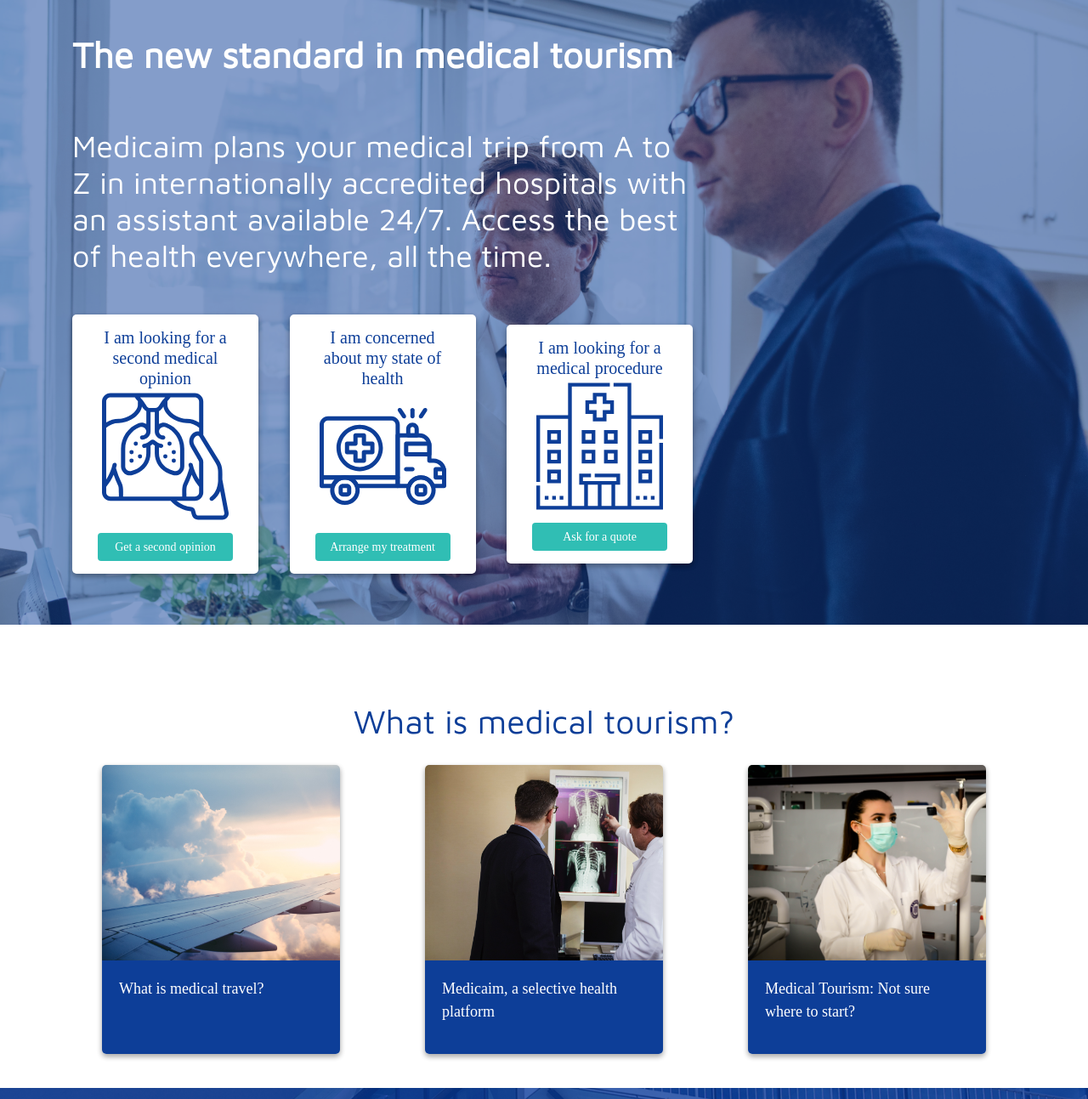
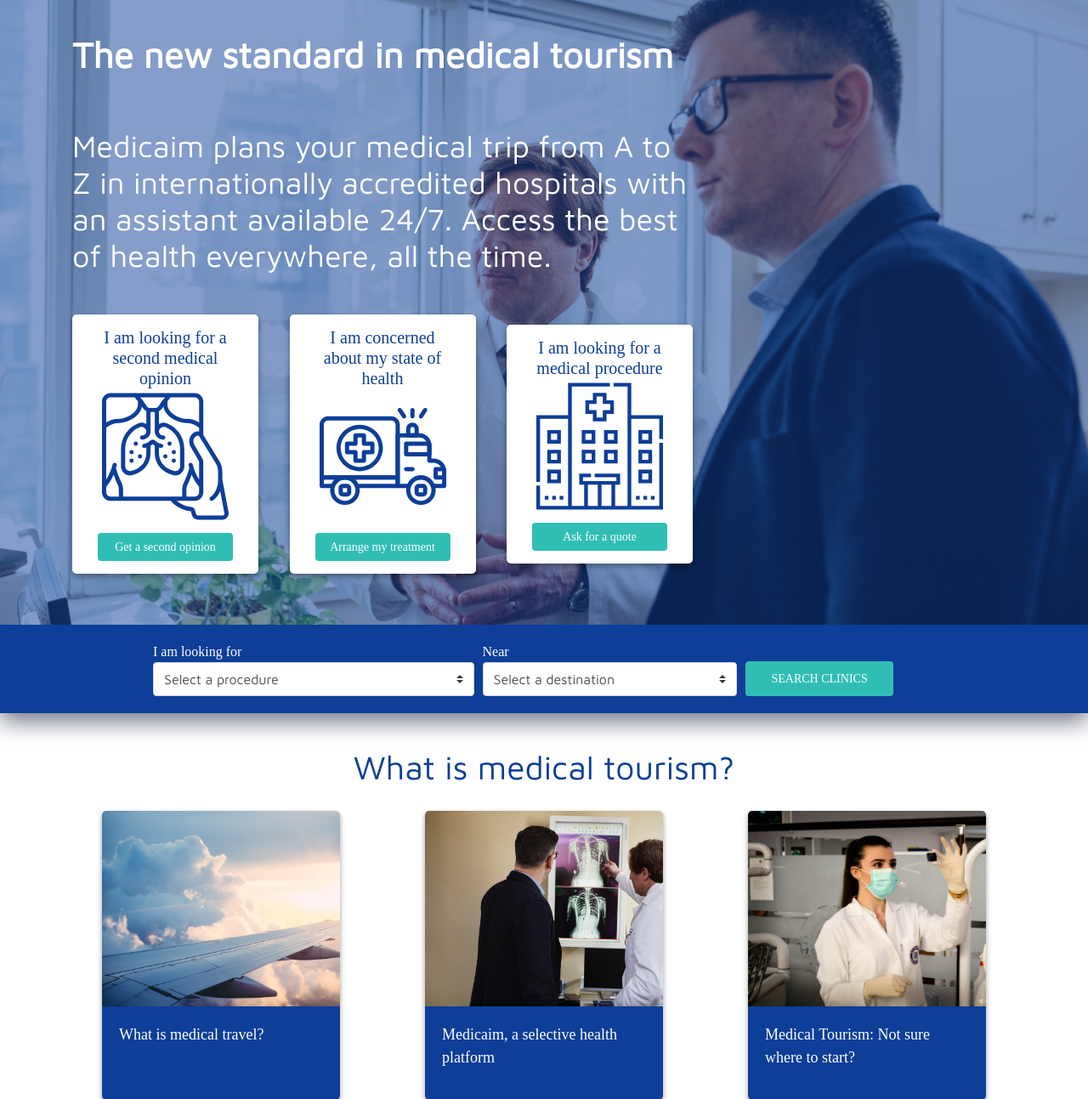
Before and after one commit to benjaminpenaolvera/medicine, a PHP site: page / in a window 1280 px wide. Shown: the part 173-1466 px from the top of the page at 85% size. Run offline with PHP 8.4, Linux system fonts and the light colour scheme; some libraries are stand-ins or nearby versions.

Commit message:
[feature] Add search bar section

```diff
--- a/home/index.html
+++ b/home/index.html
@@ -134,12 +134,24 @@
           <div class="form-row">
             <div class="form-group col-md-5">
               <p>I am looking for</p>
+              <select class="select-procedure custom-select">
+                <option selected>Select a procedure</option>
+                <option value="1">Cancer</option>
+                <option value="2">Orthopedics</option>
+                <option value="3">Mental health</option>
+              </select>
             </div>
             <div class="form-group col-md-4">
               <p>Near</p>
+              <select class="select-destination custom-select">
+                <option selected>Select a destination</option>
+                <option value="1">Canada</option>
+                <option value="2">Mexico</option>
+                <option value="3">Italy</option>
+              </select>
             </div>
-            <div class="form-group col-md-3 btn-container">
-              <a href="#" class="square-button aqua-button">Search clinics</a>
+            <div class="form-group col-md-3 btn-container d-flex align-items-end">
+              <a href="#" class="square-button aqua">Search clinics</a>
             </div>
           </div>
         </form>
--- a/home/styles.css
+++ b/home/styles.css
@@ -136,6 +136,32 @@ h3 {
       .headline .headline-container a.info-card .card-footer button {
         width: 100%;
         cursor: pointer; }
+
+.search-bar {
+  background-color: #0d3e98;
+  min-height: 80px;
+  box-shadow: 0 10px 25px 0 rgba(58, 64, 91, 0.7);
+  padding: 20px 0;
+  z-index: 2; }
+  .search-bar .form-group {
+    margin: 0; }
+    .search-bar .form-group a {
+      padding: 10px 30px;
+      text-transform: uppercase; }
+      .search-bar .form-group a:hover {
+        color: #FFFFFF;
+        text-decoration: none; }
+  .search-bar p {
+    font-size: 16px;
+    margin-bottom: 0; }
+  .search-bar select {
+    height: 40px;
+    background-color: #fff;
+    border: 1px solid #ced4da;
+    border-radius: 0.25rem;
+    color: #495057;
+    font-size: 1rem;
+    outline: 0; }
 
 .articles {
   margin-top: 40px; }
--- a/home/styles.scss
+++ b/home/styles.scss
@@ -190,6 +190,49 @@ h3 {
         }
       }
     }
+  }
+}
+
+.search-bar {
+  background-color: #0d3e98;
+  min-height: 80px;
+  box-shadow: 0 10px 25px 0 rgba(58,64,91,.7);
+  padding: 20px 0;
+  z-index: 2;
+
+  .form-group {
+    margin: 0;
+
+    a {
+      padding: 10px 30px;
+      text-transform: uppercase;
+
+      &:hover {
+        color: #FFFFFF;
+        text-decoration: none;
+      }
+    }
+  }
+
+  p {
+    font-size: 16px;
+    margin-bottom: 0;
+  }
+
+  select {
+    height: 40px;
+    // padding: 0.65rem 1.125rem 0.75rem 0.375rem;
+    background-color: #fff;
+    border: 1px solid #ced4da;
+    border-radius: 0.25rem;
+    color: #495057;
+    font-size: 1rem;
+    outline: 0;
+    // option[selected=true] {
+    //   color: #495057;
+    //   padding: 0;
+    //   line-height: 19px;
+    // }
   }
 }
 
```
